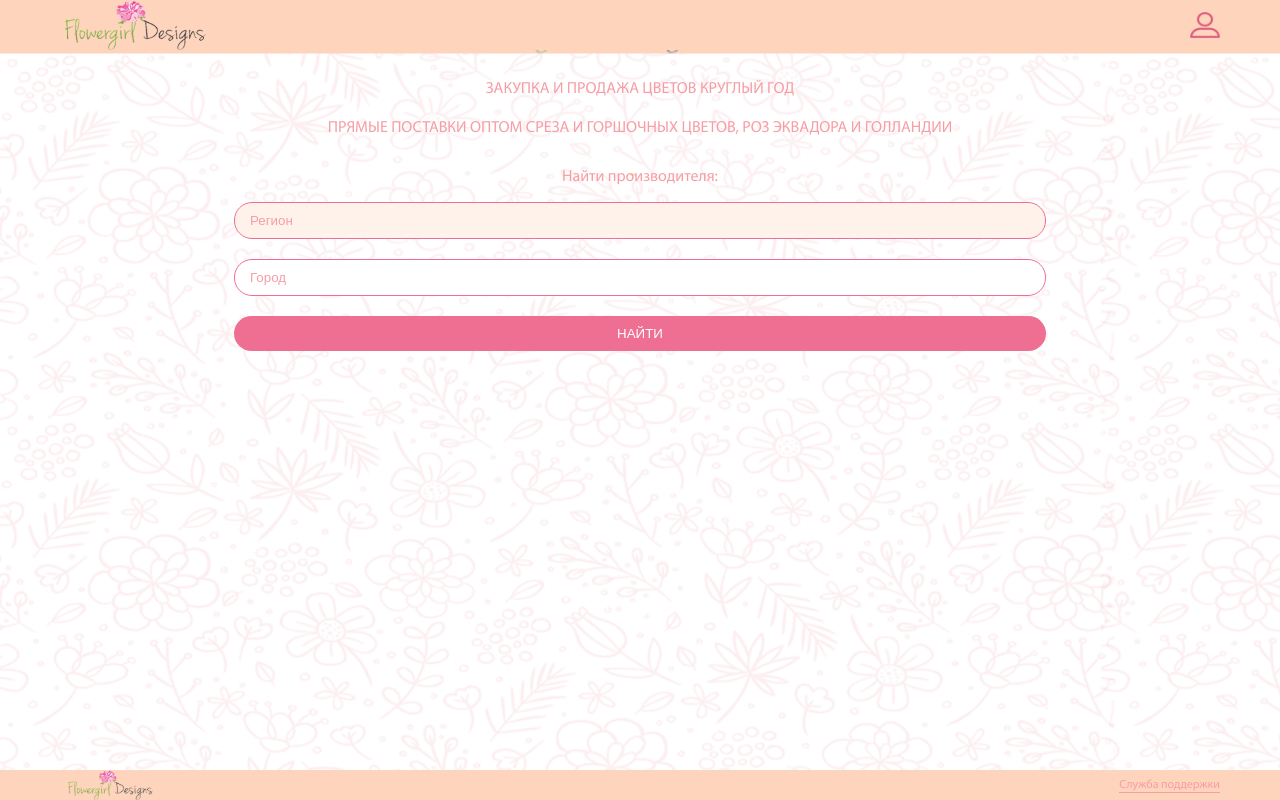
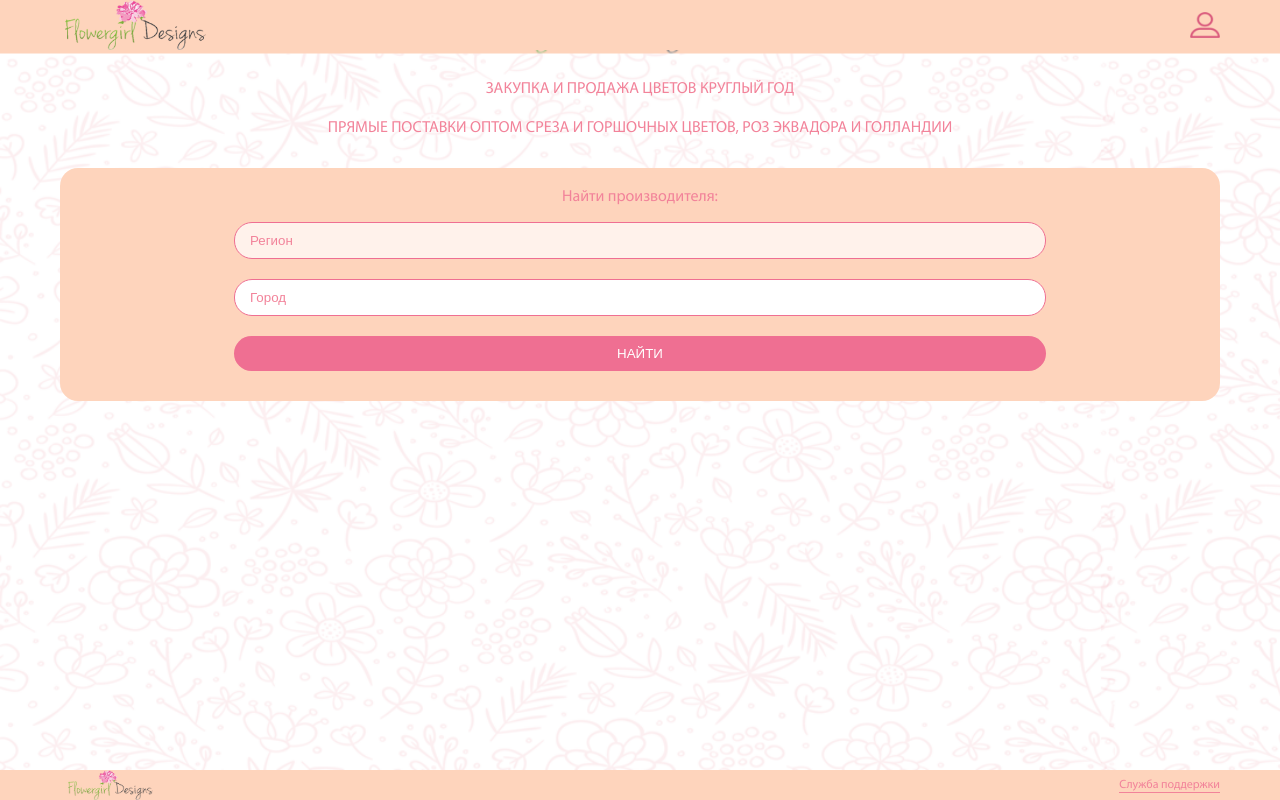
Before and after one commit to RomaNovo/PopArt_test, a website: page app/index.html in a window 1280 px wide. Drawn offline with Linux system fonts and the light colour scheme; files whose address does not match are found by name.

Commit message:
added form bg

```diff
--- a/app/sass/_variables.scss
+++ b/app/sass/_variables.scss
@@ -1,5 +1,5 @@
 $colors: (
-	text: #f69ea5,
+	text: #f2839a,
 	bg: #fed4bc,
 	btn: #ef6f92
 );
--- a/app/sass/main.scss
+++ b/app/sass/main.scss
@@ -42,7 +42,6 @@ body {
 	height: 100vh;
 	display: flex;
 	flex-direction: column;
-	background-color: blue;
 }
 
 .header {
@@ -109,6 +108,9 @@ body {
 
 	&__block {
 		margin-top: 30px;
+		background-color: map-get($colors, bg);
+		padding: 20px 0;
+		border-radius: 18px;
 
 		&--descr {
 			text-align: center;
@@ -156,6 +158,7 @@ body {
 		color: #fff;
 		text-transform: uppercase;
 		outline: none;
+		cursor: pointer;
 
 		&:hover {
 			background-color: darken(map-get($colors, btn), 20%);
```
Also changed, not shown: app/css/main.css, ending/css/main.css.
